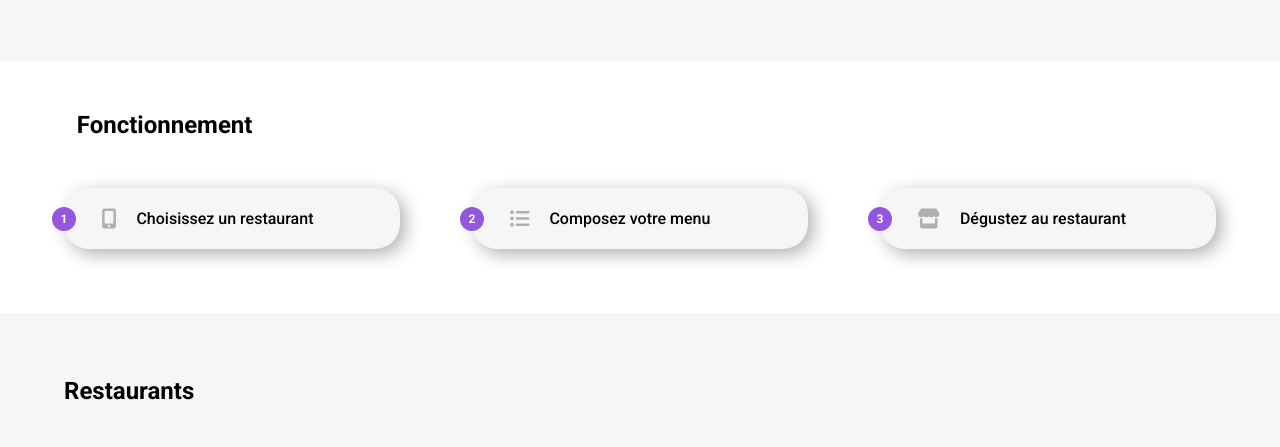
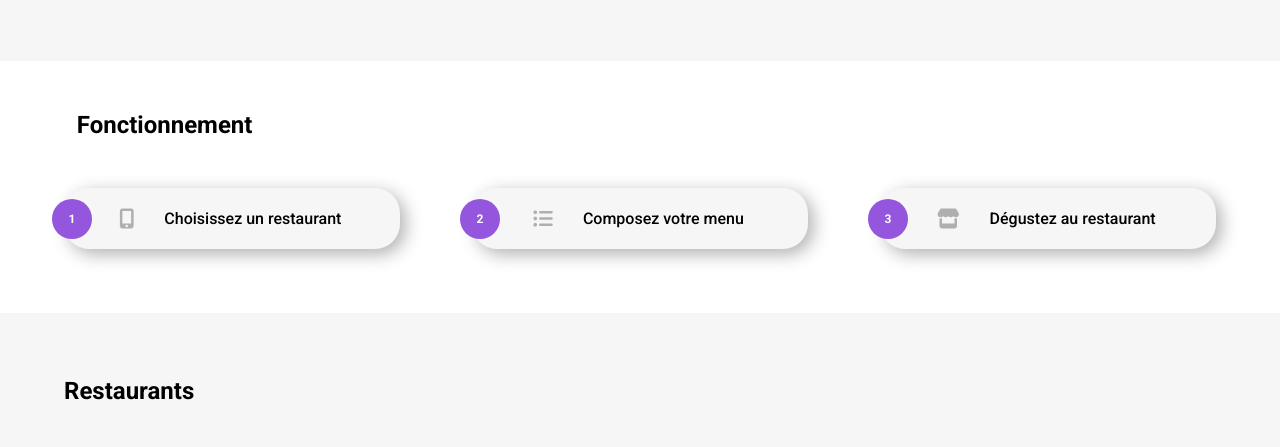
Before and after one commit to JABnat/OhMyFood, a website: page index.html in a window 1280 px wide. Shown: the part 353-800 px from the top of the page. Drawn offline with Linux system fonts and the light colour scheme; a web font is replaced by a local one.

Commit message:
larger number bubble

```diff
--- a/index.html
+++ b/index.html
@@ -64,27 +64,33 @@
       </section>
       <section class="fonctionnement">
         <h3>Fonctionnement</h3>
-        <div class="cards">
-          <div class="card-1">
+        <div class="f-cards">
+          <div class="f-card-1">
             <div class="numberbubble">
               <span class="number">1</span>
             </div>
+            <div class="bundle">
               <i class="fa-solid fa-mobile-screen-button fa-lg"></i>
               <span class="text">Choisissez un restaurant</span>
             </div>
-          <div class="card-2">
+          </div>
+          <div class="f-card-2">
             <div class="numberbubble">
               <span class="number">2</span>
             </div>
+            <div class="bundle">
               <i class="fa-solid fa-list-ul fa-lg"></i>
               <span class="text">Composez votre menu</span>
             </div>
-          <div class="card-3">
+          </div>
+          <div class="f-card-3">
             <div class="numberbubble">
               <span class="number">3</span>
             </div>
+            <div class="bundle">
               <i class="fa-solid fa-store fa-lg"></i>
               <span class="text">Dégustez au restaurant</span>
+            </div>
           </div>
         </div>
       </section>
--- a/scss/main.scss
+++ b/scss/main.scss
@@ -110,7 +110,7 @@ body {
     padding: 0 12%;
     .button {
       color: white;
-      background: linear-gradient(#ff79da, #9356dc);
+      background: linear-gradient($secondary-color, $primary-color);
       padding: 4% 0;
       border-radius: 60px;
       text-decoration: none;
@@ -131,7 +131,7 @@ body {
 .fonctionnement {
   text-align: center;
   padding-bottom: 10%;
-  text-align: -webkit-center;
+  text-align: center;
   h3 {
     text-align-last: left;
     font-family: $primary-font;
@@ -140,32 +140,30 @@ body {
     flex-direction: column;
     padding: 2% 0 2% 10%;
   }
-  .cards {
+  .f-cards {
     display: flex;
     flex-wrap: wrap;
     justify-content: center;
     gap: 2em;
-    .card-1,
-    .card-2,
-    .card-3 {
+    .f-card-1,
+    .f-card-2,
+    .f-card-3 {
       display: flex;
       border: 1px solid transparent;
       font-family: "Roboto", "sans-serif";
       padding: 20px 0px 20px 0px;
-      box-shadow: 5px 5px 18px #afafaf;
+      box-shadow: $box-shadow;
       border-radius: 25px;
       align-items: center;
-      background-color: #f6f6f6;
+      background-color: $grey-background;
       width: 85%;
       justify-content: flex-start;
       flex-wrap: wrap;
       flex-direction: row;
       .numberbubble {
         border-radius: 100%;
-        height: 2%;
-        width: 2%;
-        min-height: 1.5em;
-        min-width: 1.5em;
+        min-height: 2.5em;
+        min-width: 2.5em;
         display: flex;
         justify-content: center;
         align-items: center;
@@ -175,11 +173,20 @@ body {
         font-weight: bold;
         color: white;
         margin-left: -13px;
+        position: absolute;
         .number {
           font-size: 0.75em;
         }
       }
     }
+    .bundle {
+      display: flex;
+      flex-wrap: nowrap;
+      flex-direction: row;
+      width: 100%;
+      align-items: center;
+      place-content: center;
+      padding-right: 10%;
       & i {
         color: $grey-font;
         padding-left: 10%;
@@ -188,17 +195,20 @@ body {
         padding-left: 10%;
         font-size: 1em;
         font-weight: 500;
+        text-align: center;
       }
     }
   }
 
-.card-1:hover,
-.card-2:hover,
-.card-3:hover {
-  box-shadow: 5px 5px 30px;
+  .f-card-1:hover,
+  .f-card-2:hover,
+  .f-card-3:hover {
+    box-shadow: $darker-box-shadow;
+    background-color: white;
     cursor: pointer;
     .fa-solid {
       color: $primary-color;
+    }
   }
 }
 
@@ -301,6 +311,12 @@ body {
         }
       }
     }
+    .card-1:hover,
+    .card-2:hover,
+    .card-3:hover,
+    .card-4:hover {
+      box-shadow: $darker-box-shadow;
+    }
   }
 }
 
@@ -384,16 +400,16 @@ body {
     & h3 {
       padding: 2% 0 2% 6%;
     }
-    .cards {
+    .f-cards {
       display: flex;
       flex-wrap: nowrap;
       gap: 4.5em;
       padding: 0 5%;
     }
-    .card-1,
-    .card-2,
-    .card-3,
-    .card-4 {
+    .f-card-1,
+    .f-card-2,
+    .f-card-3,
+    .f-card-4 {
       .text {
         padding-left: 6%;
       }
@@ -426,8 +442,6 @@ body {
   .header {
     .btn {
       padding: 0 34%;
-      .button {
-      }
     }
   }
   .fonctionnement {
@@ -435,16 +449,16 @@ body {
     & h3 {
       padding: 2% 0 2% 6%;
     }
-    .cards {
+    .f-cards {
       display: flex;
       flex-wrap: nowrap;
       gap: 1.5em;
       padding: 0 2%;
     }
-    .card-1,
-    .card-2,
-    .card-3,
-    .card-4 {
+    .f-card-1,
+    .f-card-2,
+    .f-card-3,
+    .f-card-4 {
       .text {
         display: flex;
         flex-wrap: wrap;
--- a/scss/restaurants.scss
+++ b/scss/restaurants.scss
@@ -214,7 +214,7 @@ body {
     padding: 4% 25%;
     .r-button {
       color: white;
-      background: linear-gradient(#ff79da, #9356dc);
+      background: linear-gradient($secondary-color, $primary-color);
       padding: 4% 0;
       border-radius: 60px;
       text-decoration: none;
@@ -343,5 +343,9 @@ body {
     }
   }
 }
-
+@media all and (max-width: 768px) {
+  .title-group {
+    padding: 1em 1em;
+  }
+}
 // MEDIA QUERIES //
--- a/scss/variables.scss
+++ b/scss/variables.scss
@@ -15,4 +15,5 @@ $secondary-font: "Shrikhand", "cursive";
 
 /* SHADOW */
 $box-shadow: 5px 5px 18px #afafaf;
+$darker-box-shadow: 5px 5px 30px #afafaf;
 /* SHADOW */
```
Also changed, not shown: css/restaurants.css, css/style.css, 2 other files. Lines whose indentation alone changed are shown as unchanged.
